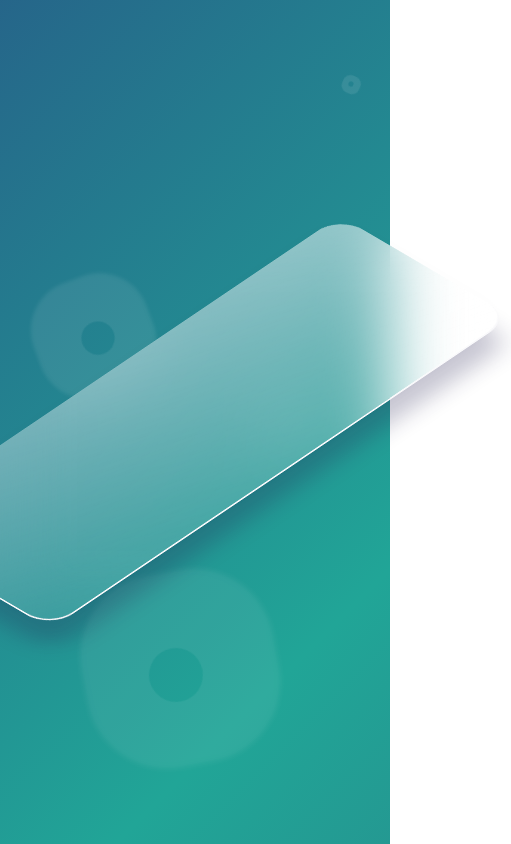
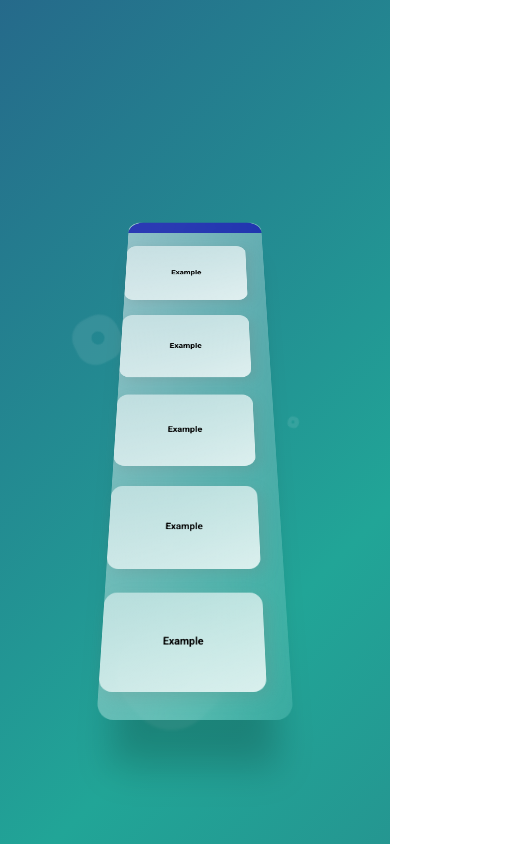
Before and after one commit to DanePete/portfolio, a React (Create React App) app: page / in a window 390 px wide. Shown: the top 844 px of the page, 511 px wide, since content can reach past the window. Built offline with nearby package versions, Linux system fonts and the light colour scheme.

Commit message:
working out my idea for a terminal/phone type notification animation on page load

```diff
--- a/src/components/Hero/hero.js
+++ b/src/components/Hero/hero.js
@@ -1,4 +1,5 @@
 import React from "react";
+import { motion } from "framer-motion";
 import {
     BrowserRouter as Router,
     useHistory,
@@ -14,7 +15,31 @@ import {
       <div className="cube"></div>
       <div className="cube"></div>
       <div className="cube"></div>
-      <section className="glass"></section>
+      <section className="glass">
+        <div className="statusBar">
+          <div className="notiication-center">
+            <div className="red-dot"></div>
+            <div className="yellow-dot"></div>
+          </div>
+        </div>
+        <div className="cards">
+          <div className="card">
+            <h5>Example</h5>
+          </div>
+          <div className="card">
+            <h5>Example</h5>
+          </div>
+          <div className="card">
+            <h5>Example</h5>
+          </div>
+          <div className="card">
+            <h5>Example</h5>
+          </div>
+          <div className="card">
+            <h5>Example</h5>
+          </div>
+        </div>
+      </section>
     </div>
   );
 
--- a/src/components/Hero/hero.scss
+++ b/src/components/Hero/hero.scss
@@ -23,28 +23,16 @@
   backdrop-filter: blur(2rem);
 
   transform:
-    rotateX(51deg)
-    rotateZ(43deg);
-  transform-style: preserve-3d;
-  border-radius: 32px;
-  box-shadow:
-    1px 1px 0 1px #f9f9fb,
-    -1px 0 28px 0 rgba(34, 33, 81, 0.01),
-    28px 28px 28px 0 rgba(34, 33, 81, 0.25);
-
-  transition:
-  .4s ease-in-out transform,
-  .4s ease-in-out box-shadow;
+    perspective(750px)
+    translate3d(0px, 0px, -250px)
+    rotateX(32deg)
+    scale(0.9, 0.9);
+  border-radius: 20px;
+  box-shadow: 0 70px 40px -20px rgba(0, 0, 0, 0.2);
+  transition: 0.4s ease-in-out transform;
 
   &:hover {
-    transform:
-      translate3d(0px, -16px, 0px)
-      rotateX(51deg)
-      rotateZ(43deg);
-    box-shadow:
-      1px 1px 0 1px #f9f9fb,
-      -1px 0 28px 0 rgba(34, 33, 81, 0.01),
-      54px 54px 28px -10px rgba(34, 33, 81, 0.15);
+    transform: translate3d(0px, 0px, -250px);
   }
 }
 
@@ -93,6 +81,30 @@
   top: 10vh;
 }
 
+.statusBar {
+  width: 100%;
+  border-top-left-radius: 2rem;
+  border-top-right-radius: 2rem;
+  background: #080fadc2;
+  height: 25px;
+  backdrop-filter: blur(2rem);
+}
+
+.card {
+  width: 60%;
+  margin: 0 auto;
+  background: linear-gradient(
+    to left top,
+    rgba(255, 255, 255, 0.8),
+    rgba(255, 255, 255, 0.5)
+  );
+  border-radius: 1rem;
+  margin: 2rem 0rem;
+  padding: 2rem;
+  box-shadow: 6px 6px 20px rgba(122, 122, 122, 0.212);
+  justify-content: space-between;
+}
+
 @keyframes gradient {
   0% {
       background-position: 0% 50%;
```
